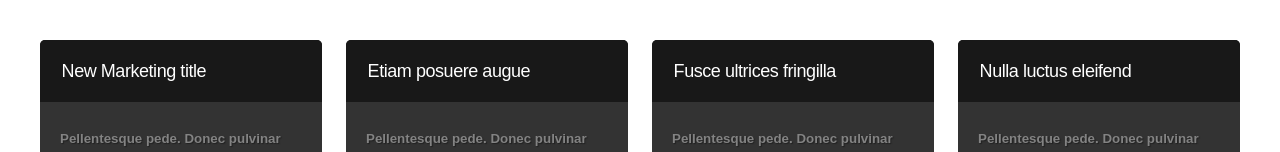
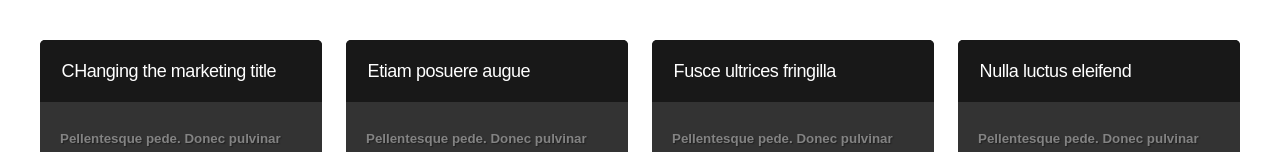
Before and after one commit to darthraul/cursodegit, a plain HTML site: page index.html in a window 1280 px wide. Shown: the part 623-775 px from the top of the page. Drawn offline with Linux system fonts and the light colour scheme.

Commit message:
changing marketing title

```diff
--- a/index.html
+++ b/index.html
@@ -65,7 +65,7 @@
 				<div class="3u">
 					<section>
 						<div class="mbox-style">
-							<h2 class="title">New Marketing title</h2>
+							<h2 class="title">CHanging the marketing title</h2>
 							<div class="content">
 								<p class="subtitle">Pellentesque pede. Donec pulvinar metus. In eu odio at lectus  mollis. </p>
 								<p>Pellentesque viverra vulputate enim. Aliquam erat volutpat. Pellentesque tristique ante ut risus. Quisque dictum.</p>
```
